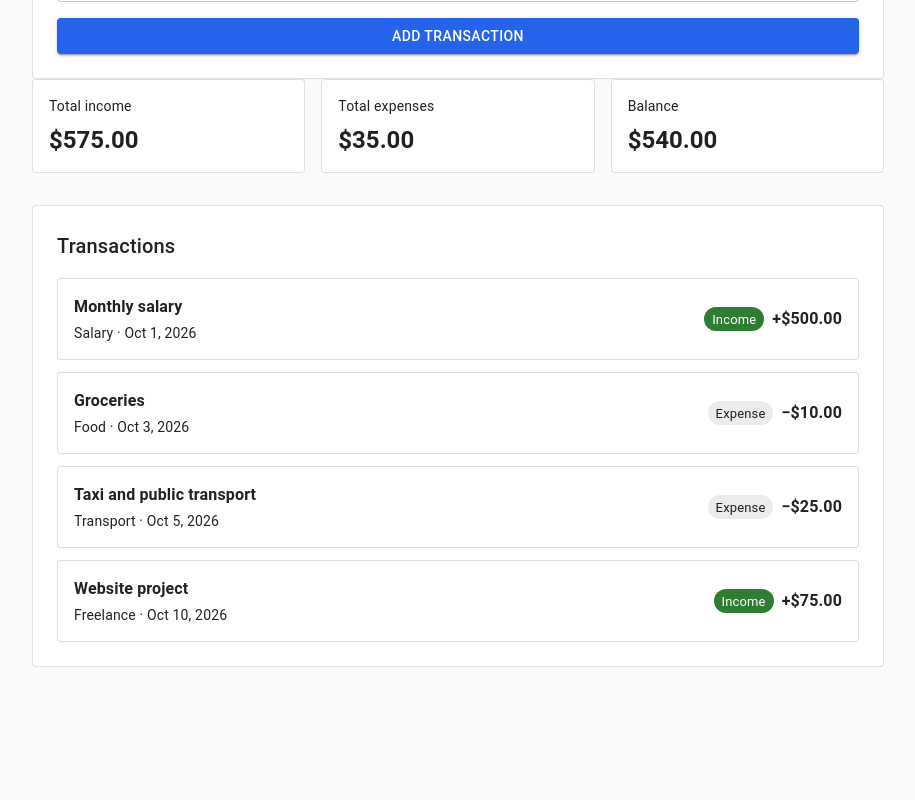
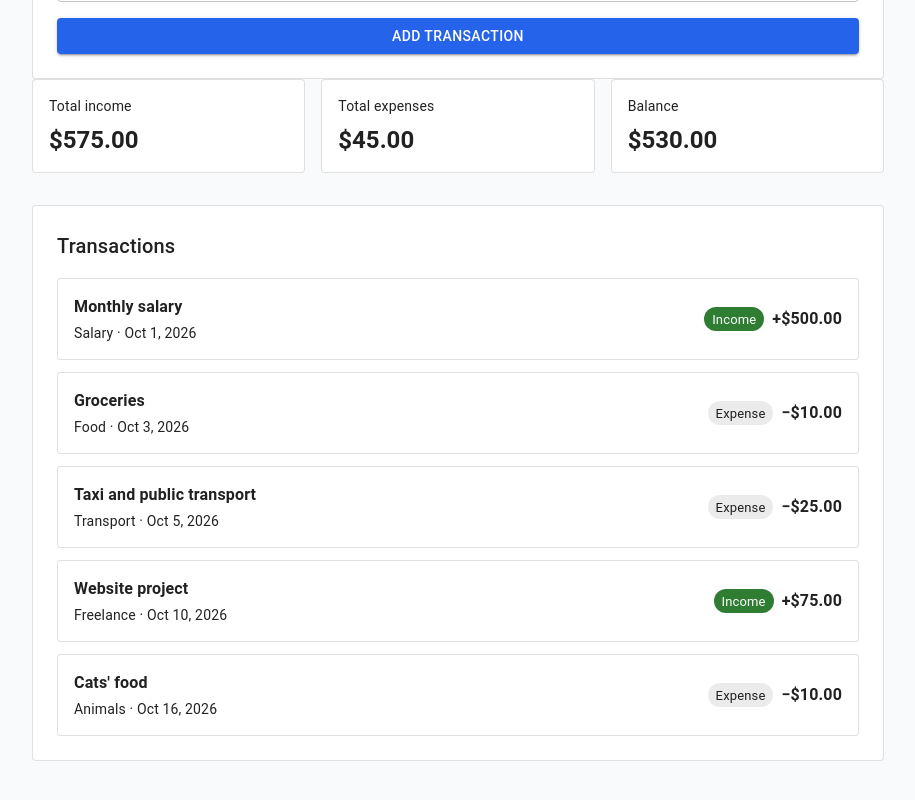
Before and after one commit to yanakarpovych/react-typescript-redux-toolkit-tanstack-query-material-ui, a React (Vite) app: page / in a window 1280 px wide. Shown: the part 588-1388 px from the top of the page, without its empty margins (182-1097 px from the left). Before the commit the page ends 1295 px from the top, so only its background shows below. Built offline with nearby package versions, Linux system fonts and the light colour scheme; data requests are answered from the project's data file.

Commit message:
feat: connect transactions to REST API

```diff
--- a/db.json
+++ b/db.json
@@ -31,6 +31,15 @@
       "category": "Freelance",
       "date": "2026-10-10",
       "description": "Website project"
+    },
+    {
+      "amount": 10,
+      "type": "expense",
+      "category": "Animals",
+      "date": "2026-10-16",
+      "description": "Cats' food",
+      "id": "CdXBnCKCiZA"
     }
-  ]
+  ],
+  "$schema": "./node_modules/json-server/schema.json"
 }
--- a/src/App.tsx
+++ b/src/App.tsx
@@ -1,26 +1,48 @@
-import { useState } from "react";
-import { Box, Container, Paper, Typography } from "@mui/material";
+import { useEffect, useState } from "react";
+import {
+  Alert,
+  Box,
+  CircularProgress,
+  Container,
+  Paper,
+  Typography,
+} from "@mui/material";
 
 import TransactionList from "./components/TransactionList";
-import { transactions as initialTransactions } from "./data/transactions";
 import SummaryCards from "./components/SummaryCards";
 import TransactionForm from "./components/TransactionForm";
 import type { Transaction, CreateTransactionData } from "./types/transaction";
+import { createTransaction, getTransactions } from "./api/transactions";
 
 function App() {
-  const [transactions, setTransactions] =
-    useState<Transaction[]>(initialTransactions);
+  const [transactions, setTransactions] = useState<Transaction[]>([]);
+  const [isLoading, setIsLoading] = useState(true);
+  const [error, setError] = useState<string | null>(null);
 
-  const handleAddTransaction = (data: CreateTransactionData) => {
-    const newTransaction: Transaction = {
-      id: crypto.randomUUID(),
-      ...data,
-    };
+  useEffect(() => {
+    async function loadTransactions() {
+      try {
+        const data = await getTransactions();
+        setTransactions(data);
+      } catch {
+        setError("Failed to load transactions. Please try again.");
+      } finally {
+        setIsLoading(false);
+      }
+    }
+
+    loadTransactions();
+  }, []);
+
+  const handleAddTransaction = async (data: CreateTransactionData) => {
+    const newTransaction = await createTransaction(data);
 
     setTransactions((currentTransactions) => [
       newTransaction,
       ...currentTransactions,
     ]);
+
+    return newTransaction;
   };
 
   return (
@@ -36,8 +58,13 @@ function App() {
 
         <TransactionForm onAddTransaction={handleAddTransaction} />
 
+        {isLoading && <CircularProgress />}
+
+        {error && <Alert severity="error">{error}</Alert>}
+
         <SummaryCards transactions={transactions} />
 
+        {!isLoading && (
           <Paper variant="outlined" sx={{ p: 3 }}>
             <Typography variant="h6" component="h2" sx={{ mb: 2 }}>
               Transactions
@@ -45,6 +72,7 @@ function App() {
 
             <TransactionList transactions={transactions} />
           </Paper>
+        )}
       </Box>
     </Container>
   );
--- /dev/null
+++ b/src/api/transactions.ts
@@ -0,0 +1,18 @@
+import axios from "axios";
+import type { Transaction, CreateTransactionData } from "../types/transaction";
+
+const api = axios.create({
+  baseURL: "http://localhost:3001",
+});
+
+export async function getTransactions(): Promise<Transaction[]> {
+  const response = await api.get<Transaction[]>("/transactions");
+  return response.data;
+}
+
+export async function createTransaction(
+  data: CreateTransactionData,
+): Promise<Transaction> {
+  const response = await api.post<Transaction>("/transactions", data);
+  return response.data;
+}
--- a/src/components/TransactionForm.tsx
+++ b/src/components/TransactionForm.tsx
@@ -1,6 +1,7 @@
 import { useForm, Controller } from "react-hook-form";
 import { zodResolver } from "@hookform/resolvers/zod";
 import {
+  Alert,
   Box,
   Button,
   MenuItem,
@@ -14,10 +15,11 @@ import {
   transactionSchema,
   type TransactionFormData,
 } from "../schemas/transactionSchema";
-import type { CreateTransactionData } from "../types/transaction";
+import type { CreateTransactionData, Transaction } from "../types/transaction";
+import { useState } from "react";
 
 interface TransactionFormProps {
-  onAddTransaction: (data: CreateTransactionData) => void;
+  onAddTransaction: (data: CreateTransactionData) => Promise<Transaction>;
 }
 
 const today = new Date().toISOString().split("T")[0];
@@ -41,8 +43,13 @@ export default function TransactionForm({
     },
   });
 
-  const onSubmit = (data: TransactionFormData) => {
-    onAddTransaction(data);
+  const [apiError, setApiError] = useState<string | null>(null);
+
+  const onSubmit = async (data: TransactionFormData) => {
+    setApiError(null);
+
+    try {
+      await onAddTransaction(data);
 
       reset({
         amount: 0,
@@ -51,6 +58,9 @@ export default function TransactionForm({
         date: today,
         description: "",
       });
+    } catch {
+      setApiError("Failed to save transaction. Please try again.");
+    }
   };
 
   return (
@@ -60,6 +70,7 @@ export default function TransactionForm({
       </Typography>
 
       <Box component="form" onSubmit={handleSubmit(onSubmit)} noValidate>
+        {apiError && <Alert severity="error">{apiError}</Alert>}
         <Stack spacing={2}>
           <Controller
             name="amount"
```
Lines whose indentation alone changed are shown as unchanged.
